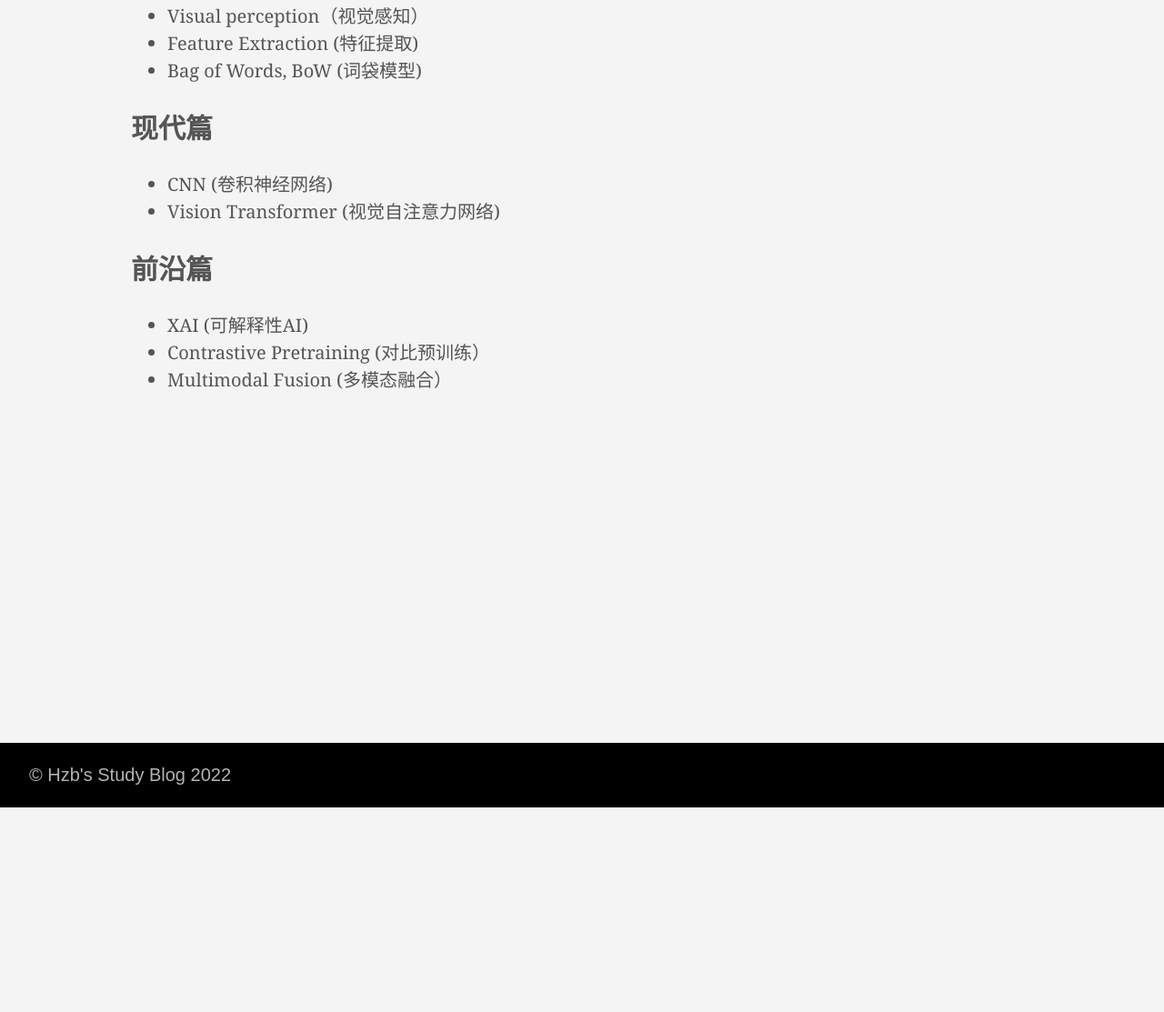
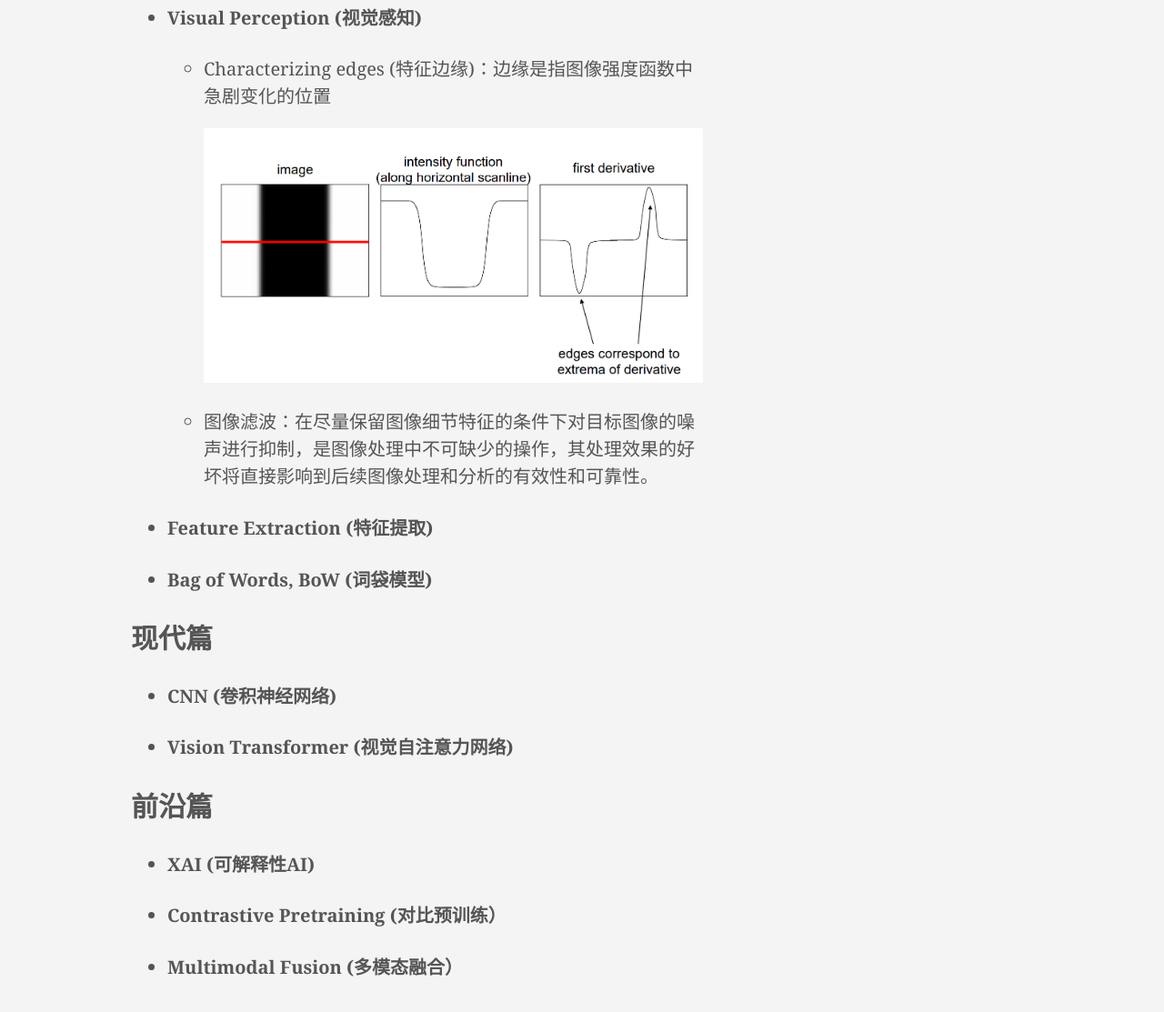
Before and after one commit to nibnahzuh/nibnahzuh.github.io, a plain HTML site: page posts/新一代视觉感知综述/index.html in a window 1280 px wide. Shown: the part 357-1470 px from the top of the page at 91% size. Before the commit the page ends 1245 px from the top, so only its background shows below. Drawn offline with Linux system fonts and the light colour scheme.

Commit message:
ten_commit

```diff
--- a/index.xml
+++ b/index.xml
@@ -13,7 +13,9 @@
       <pubDate>Sat, 13 Aug 2022 23:47:44 +0800</pubDate>
 
       <guid>http://example.org/posts/%E6%96%B0%E4%B8%80%E4%BB%A3%E8%A7%86%E8%A7%89%E6%84%9F%E7%9F%A5%E7%BB%BC%E8%BF%B0/</guid>
-      <description>经典篇 Visual perception（视觉感知） Feature Extraction (特征提取) Bag of Words, BoW (词袋模型) 现代篇 CNN (卷积神经网络) Vision Transformer (视觉自注意力网络) 前沿篇 XAI (可解释性AI) Contrastive Pretraining (对比预训练） Multimodal Fusion (多模态融合） </description>
+      <description>经典篇 Visual Perception (视觉感知) Characterizing edges (特征边缘)：边缘是指图像强度函数中急剧变化的位置
+图像滤波：在尽量保留图像细节特征的条件下对目标图像的噪声进行抑制，是图像处理中不可缺少的操作，其处理效果的好坏将直接影响到后续图像处理和分析的有效性和可靠性。
+Feature Extraction (特征提取) Bag of Words, BoW (词袋模型) 现代篇 CNN (卷积神经网络) Vision Transformer (视觉自注意力网络) 前沿篇 XAI (可解释性AI) Contrastive Pretraining (对比预训练） Multimodal Fusion (多模态融合） </description>
     </item>
 
     <item>
--- a/posts/index.xml
+++ b/posts/index.xml
@@ -13,7 +13,9 @@
       <pubDate>Sat, 13 Aug 2022 23:47:44 +0800</pubDate>
 
       <guid>http://example.org/posts/%E6%96%B0%E4%B8%80%E4%BB%A3%E8%A7%86%E8%A7%89%E6%84%9F%E7%9F%A5%E7%BB%BC%E8%BF%B0/</guid>
-      <description>经典篇 Visual perception（视觉感知） Feature Extraction (特征提取) Bag of Words, BoW (词袋模型) 现代篇 CNN (卷积神经网络) Vision Transformer (视觉自注意力网络) 前沿篇 XAI (可解释性AI) Contrastive Pretraining (对比预训练） Multimodal Fusion (多模态融合） </description>
+      <description>经典篇 Visual Perception (视觉感知) Characterizing edges (特征边缘)：边缘是指图像强度函数中急剧变化的位置
+图像滤波：在尽量保留图像细节特征的条件下对目标图像的噪声进行抑制，是图像处理中不可缺少的操作，其处理效果的好坏将直接影响到后续图像处理和分析的有效性和可靠性。
+Feature Extraction (特征提取) Bag of Words, BoW (词袋模型) 现代篇 CNN (卷积神经网络) Vision Transformer (视觉自注意力网络) 前沿篇 XAI (可解释性AI) Contrastive Pretraining (对比预训练） Multimodal Fusion (多模态融合） </description>
     </item>
 
     <item>
--- a/posts/新一代视觉感知综述/index.html
+++ b/posts/新一代视觉感知综述/index.html
@@ -6,7 +6,9 @@
 
     <title>新一代视觉感知综述 | Hzb&#39;s Study Blog</title>
     <meta name="viewport" content="width=device-width,minimum-scale=1">
-    <meta name="description" content="经典篇 Visual perception（视觉感知） Feature Extraction (特征提取) Bag of Words, BoW (词袋模型) 现代篇 CNN (卷积神经网络) Vision Transformer (视觉自注意力网络) 前沿篇 XAI (可解释性AI) Contrastive Pretraining (对比预训练） Multimodal Fusion (多模态融合） ">
+    <meta name="description" content="经典篇 Visual Perception (视觉感知) Characterizing edges (特征边缘)：边缘是指图像强度函数中急剧变化的位置
+图像滤波：在尽量保留图像细节特征的条件下对目标图像的噪声进行抑制，是图像处理中不可缺少的操作，其处理效果的好坏将直接影响到后续图像处理和分析的有效性和可靠性。
+Feature Extraction (特征提取) Bag of Words, BoW (词袋模型) 现代篇 CNN (卷积神经网络) Vision Transformer (视觉自注意力网络) 前沿篇 XAI (可解释性AI) Contrastive Pretraining (对比预训练） Multimodal Fusion (多模态融合） ">
     <meta name="generator" content="Hugo 0.101.0" />
 
 
@@ -30,19 +32,25 @@
 
 
     <meta property="og:title" content="新一代视觉感知综述" />
-<meta property="og:description" content="经典篇 Visual perception（视觉感知） Feature Extraction (特征提取) Bag of Words, BoW (词袋模型) 现代篇 CNN (卷积神经网络) Vision Transformer (视觉自注意力网络) 前沿篇 XAI (可解释性AI) Contrastive Pretraining (对比预训练） Multimodal Fusion (多模态融合） " />
+<meta property="og:description" content="经典篇 Visual Perception (视觉感知) Characterizing edges (特征边缘)：边缘是指图像强度函数中急剧变化的位置
+图像滤波：在尽量保留图像细节特征的条件下对目标图像的噪声进行抑制，是图像处理中不可缺少的操作，其处理效果的好坏将直接影响到后续图像处理和分析的有效性和可靠性。
+Feature Extraction (特征提取) Bag of Words, BoW (词袋模型) 现代篇 CNN (卷积神经网络) Vision Transformer (视觉自注意力网络) 前沿篇 XAI (可解释性AI) Contrastive Pretraining (对比预训练） Multimodal Fusion (多模态融合） " />
 <meta property="og:type" content="article" />
 <meta property="og:url" content="http://example.org/posts/%E6%96%B0%E4%B8%80%E4%BB%A3%E8%A7%86%E8%A7%89%E6%84%9F%E7%9F%A5%E7%BB%BC%E8%BF%B0/" /><meta property="article:section" content="posts" />
 <meta property="article:published_time" content="2022-08-13T23:47:44+08:00" />
 <meta property="article:modified_time" content="2022-08-13T23:47:44+08:00" />
 
 <meta itemprop="name" content="新一代视觉感知综述">
-<meta itemprop="description" content="经典篇 Visual perception（视觉感知） Feature Extraction (特征提取) Bag of Words, BoW (词袋模型) 现代篇 CNN (卷积神经网络) Vision Transformer (视觉自注意力网络) 前沿篇 XAI (可解释性AI) Contrastive Pretraining (对比预训练） Multimodal Fusion (多模态融合） "><meta itemprop="datePublished" content="2022-08-13T23:47:44+08:00" />
+<meta itemprop="description" content="经典篇 Visual Perception (视觉感知) Characterizing edges (特征边缘)：边缘是指图像强度函数中急剧变化的位置
+图像滤波：在尽量保留图像细节特征的条件下对目标图像的噪声进行抑制，是图像处理中不可缺少的操作，其处理效果的好坏将直接影响到后续图像处理和分析的有效性和可靠性。
+Feature Extraction (特征提取) Bag of Words, BoW (词袋模型) 现代篇 CNN (卷积神经网络) Vision Transformer (视觉自注意力网络) 前沿篇 XAI (可解释性AI) Contrastive Pretraining (对比预训练） Multimodal Fusion (多模态融合） "><meta itemprop="datePublished" content="2022-08-13T23:47:44+08:00" />
 <meta itemprop="dateModified" content="2022-08-13T23:47:44+08:00" />
-<meta itemprop="wordCount" content="26">
+<meta itemprop="wordCount" content="31">
 <meta itemprop="keywords" content="" /><meta name="twitter:card" content="summary"/>
 <meta name="twitter:title" content="新一代视觉感知综述"/>
-<meta name="twitter:description" content="经典篇 Visual perception（视觉感知） Feature Extraction (特征提取) Bag of Words, BoW (词袋模型) 现代篇 CNN (卷积神经网络) Vision Transformer (视觉自注意力网络) 前沿篇 XAI (可解释性AI) Contrastive Pretraining (对比预训练） Multimodal Fusion (多模态融合） "/>
+<meta name="twitter:description" content="经典篇 Visual Perception (视觉感知) Characterizing edges (特征边缘)：边缘是指图像强度函数中急剧变化的位置
+图像滤波：在尽量保留图像细节特征的条件下对目标图像的噪声进行抑制，是图像处理中不可缺少的操作，其处理效果的好坏将直接影响到后续图像处理和分析的有效性和可靠性。
+Feature Extraction (特征提取) Bag of Words, BoW (词袋模型) 现代篇 CNN (卷积神经网络) Vision Transformer (视觉自注意力网络) 前沿篇 XAI (可解释性AI) Contrastive Pretraining (对比预训练） Multimodal Fusion (多模态融合） "/>
 
 
   </head>
@@ -117,20 +125,45 @@
     </header>
     <div class="nested-copy-line-height lh-copy serif f4 nested-links mid-gray pr4-l w-two-thirds-l"><h2 id="经典篇">经典篇</h2>
 <ul>
-<li>Visual perception（视觉感知）</li>
-<li>Feature Extraction (特征提取)</li>
-<li>Bag of Words, BoW (词袋模型)</li>
+<li>
+<h4 id="visual-perception-视觉感知">Visual Perception (视觉感知)</h4>
+<ul>
+<li>
+<p>Characterizing edges (特征边缘)：边缘是指图像强度函数中急剧变化的位置</p>
+<p><img src="/images/image-20220819165142510.png" alt="image-20220819165142510"></p>
+</li>
+<li>
+<p>图像滤波：在尽量保留图像细节特征的条件下对目标图像的噪声进行抑制，是图像处理中不可缺少的操作，其处理效果的好坏将直接影响到后续图像处理和分析的有效性和可靠性。</p>
+</li>
+</ul>
+</li>
+<li>
+<h4 id="feature-extraction-特征提取">Feature Extraction (特征提取)</h4>
+</li>
+<li>
+<h4 id="bag-of-words-bow-词袋模型">Bag of Words, BoW (词袋模型)</h4>
+</li>
 </ul>
 <h2 id="现代篇">现代篇</h2>
 <ul>
-<li>CNN (卷积神经网络)</li>
-<li>Vision Transformer (视觉自注意力网络)</li>
+<li>
+<h4 id="cnn-卷积神经网络">CNN (卷积神经网络)</h4>
+</li>
+<li>
+<h4 id="vision-transformer-视觉自注意力网络">Vision Transformer (视觉自注意力网络)</h4>
+</li>
 </ul>
 <h2 id="前沿篇">前沿篇</h2>
 <ul>
-<li>XAI (可解释性AI)</li>
-<li>Contrastive Pretraining (对比预训练）</li>
-<li>Multimodal Fusion (多模态融合）</li>
+<li>
+<h4 id="xai-可解释性ai">XAI (可解释性AI)</h4>
+</li>
+<li>
+<h4 id="contrastive-pretraining-对比预训练">Contrastive Pretraining (对比预训练）</h4>
+</li>
+<li>
+<h4 id="multimodal-fusion-多模态融合">Multimodal Fusion (多模态融合）</h4>
+</li>
 </ul>
 <ul class="pa0">
 
```
Also changed, not shown: posts/index.html (+3 -1 lines), images/image-20220819165142510.png (added).
